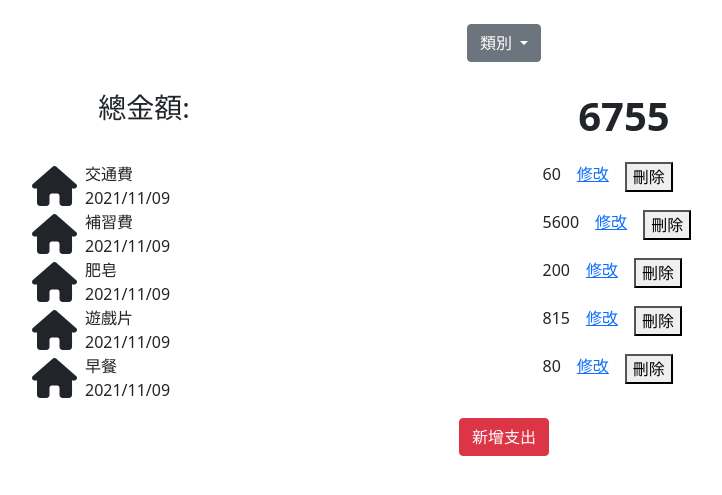
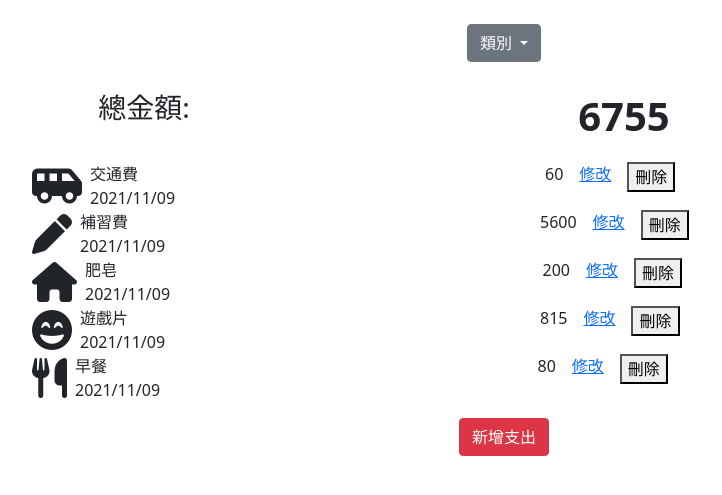
Before and after one commit to dream184/A12_expense_tracker, a Node server app: page / in a window 1280 px wide. Shown: the part 56-551 px from the top of the page, without its empty margins (136-858 px from the left). Run offline with Node 20, Linux system fonts and the light colour scheme; data comes from the database, SQL or seed files in the repository; some libraries are stand-ins or nearby versions.

Commit message:
feat: adjust views/index.page

```diff
--- a/app.js
+++ b/app.js
@@ -53,8 +53,6 @@ app.put('/records/:id', (req, res) => {
   const { name, date, category, amount } = req.body
   Record.findById(id)
     .then(record => {
-      console.log(record.name)
-      console.log(req.body)
       record.name = name
       record.date = date
       record.category = category
--- a/views/index.hbs
+++ b/views/index.hbs
@@ -26,7 +26,11 @@
   <div class="record d-flex w-75">
     <div class="record-type d-flex w-100">
       <div class="logo d-flex justify-content-center align-items-center mx-2">
-        <i class="fas fa-home fs-1"></i>
+        {{#if (isCategorySelected this.category "home-related")}}<i class="fas fa-home fs-1"></i>{{/if}}
+        {{#if (isCategorySelected this.category "transportation")}}<i class="fas fa-shuttle-van fs-1"></i></i>{{/if}}
+        {{#if (isCategorySelected this.category "entertainment")}}<i class="fas fa-grin-beam fs-1"></i>{{/if}}
+        {{#if (isCategorySelected this.category "food")}}<i class="fas fa-utensils fs-1"></i>{{/if}}
+        {{#if (isCategorySelected this.category "other")}}<i class="fas fa-pen fs-1"></i>{{/if}}
       </div>
       <div class="type-date w-50">
         <span class="d-block">{{this.name}}</span>
```
